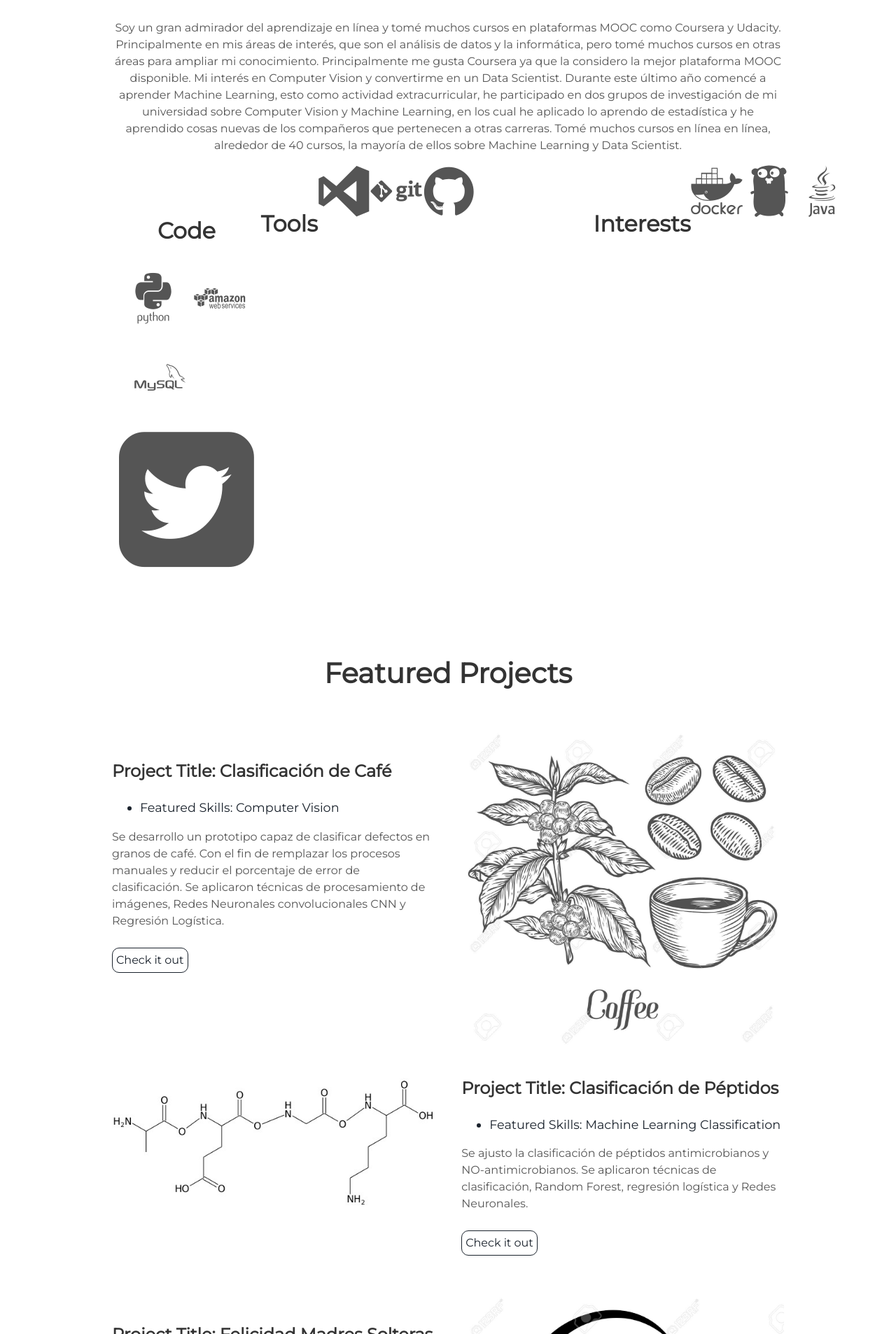
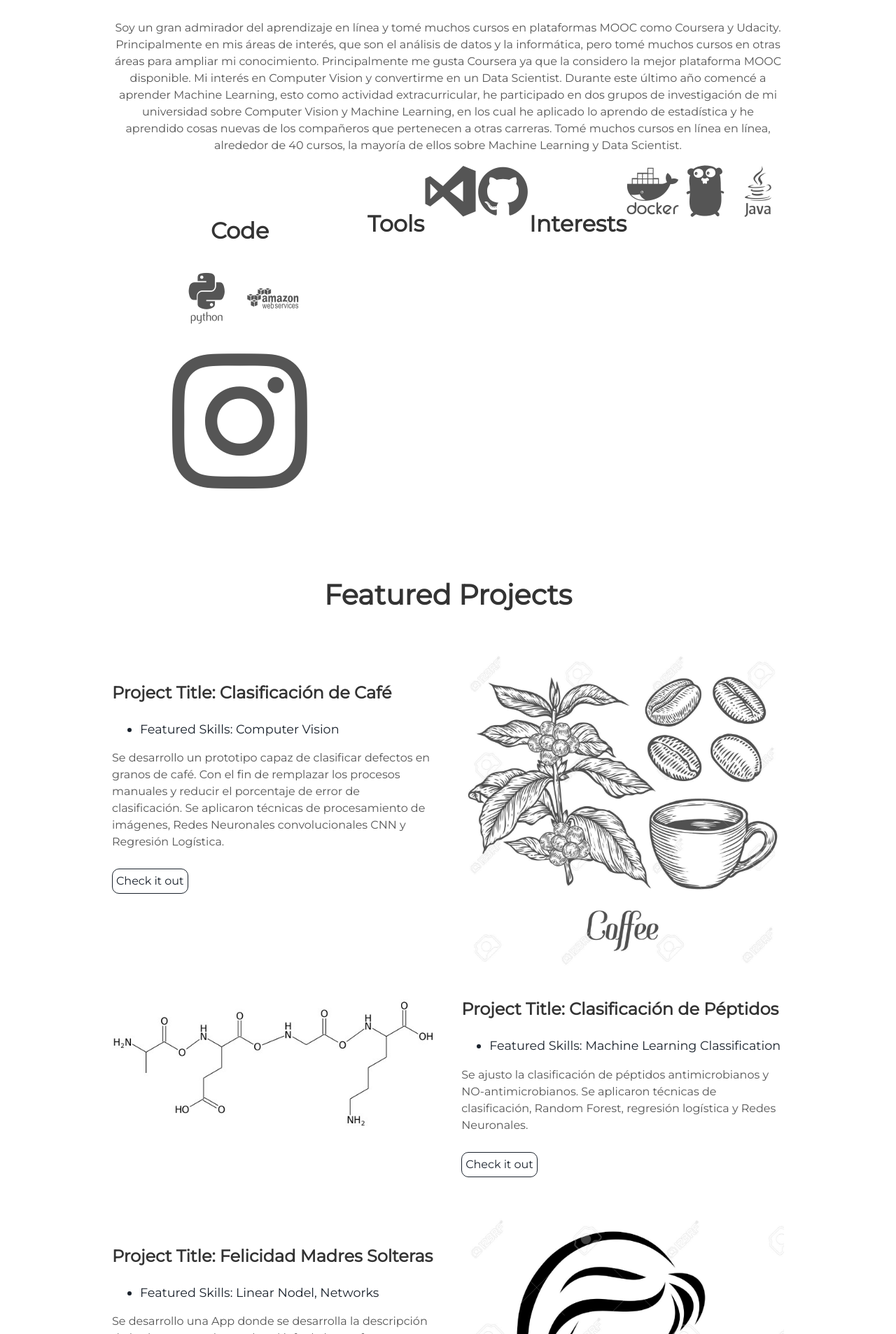
Before and after one commit to oecorrechag/Resume, a Jekyll site: the page built from index.html, in a window 1280 px wide. Shown: the part 1029-2935 px from the top of the page at 70% size. Built offline with Jekyll 4.4.1, drawn with Linux system fonts in a browser that asks for light colours.

Commit message:
README.md
111

```diff
--- a/_includes/about.html
+++ b/_includes/about.html
@@ -7,18 +7,14 @@
       <h2>Code</h2>
       <i class="devicon-python-plain-wordmark"></i>
       <i class="devicon-amazonwebservices-plain-wordmark"></i>
-      <i class="devicon-mysql-plain-wordmark"></i>
-      <i class="fab fa-instagram" aria-hidden="true"></i>
-      <i id="social-tw" class="fa fa-twitter-square fa-3x social"></i></a>
+      <i id="social-in" class="fa fa-instagram fa-3x social" aria-hidden="true"></i>
       <p></p>
     </div>
     <div class="user">
       <h2>Tools</h2>
       <i class="devicon-visualstudio-plain"></i>
-      <i class="devicon-git-plain-wordmark"></i>
       <i class="devicon-github-plain"></i>
       <i class="fab fa-r-project"></i>
-      <i id="social-tw" class="fab fa-instagram fa-3x social"></i></a>
       <p></p>
     </div>
     <div class="user">
```
